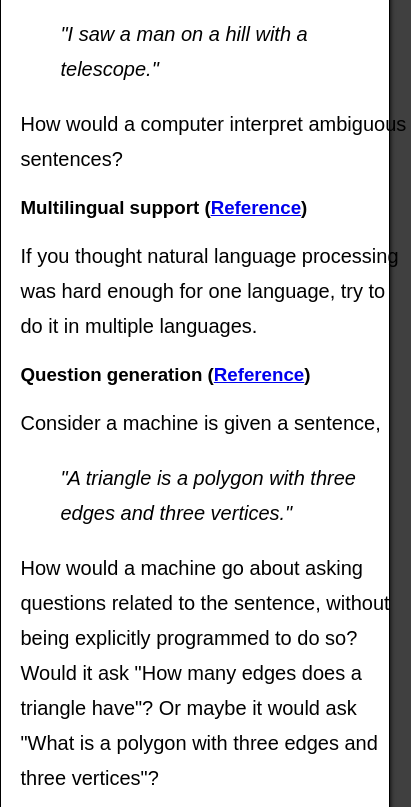
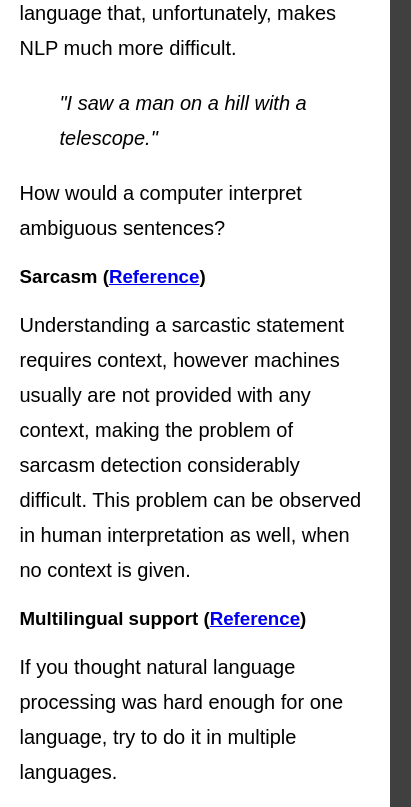
Before and after one commit to airicbear/nlp-podcast, a plain HTML site: page index.html in a window 390 px wide. Shown: the part 851-1658 px from the top of the page, 411 px wide, since content can reach past the window. Drawn offline with Linux system fonts and the light colour scheme.

Commit message:
Add sarcasm

```diff
--- a/css/main.css
+++ b/css/main.css
@@ -56,11 +56,12 @@ p > sup {
 
 @media only screen and (max-width: 1000px) {
   main {
-    width: 100vw;
+    border: none;
+    width: 100%;
   }
 
   main * {
-    max-width: 100vw;
+    max-width: 100%;
   }
 }
 
--- a/index.html
+++ b/index.html
@@ -51,6 +51,11 @@
         <p>Ambiguity is an inherent part of natural language that, unfortunately, makes NLP much more difficult.</p>
         <blockquote>"I saw a man on a hill with a telescope."</blockquote>
         <p>How would a computer interpret ambiguous sentences?</p>
+        <h3>Sarcasm (<a href="http://cs229.stanford.edu/proj2015/044_report.pdf">Reference</a>)</h3>
+        <p>Understanding a sarcastic statement requires context, however machines usually are not provided with any context,
+          making the problem of sarcasm detection considerably difficult. This problem can be observed in human interpretation
+          as well, when no context is given.
+        </p>
         <h3>Multilingual support (<a href="https://arxiv.org/pdf/1702.01101.pdf">Reference</a>)</h3>
         <p>If you thought natural language processing was hard enough for one language, try to do it in multiple languages.</p>
         <h3>Question generation (<a href="http://www.cs.cmu.edu/~ark/mheilman/questions/papers/heilman-question-generation-dissertation.pdf">Reference</a>)</h3>
@@ -130,6 +135,7 @@
           <li><a href="http://www.cs.cmu.edu/~ark/mheilman/questions/papers/heilman-question-generation-dissertation.pdf">http://www.cs.cmu.edu/~ark/mheilman/questions/papers/heilman-question-generation-dissertation.pdf</a></li>
           <li><a href="https://ijpds.org/article/view/381/362">https://ijpds.org/article/view/381/362</a></li>
           <li><a href="https://arxiv.org/pdf/1702.01101.pdf">https://arxiv.org/pdf/1702.01101.pdf</a></li>
+          <li><a href="http://cs229.stanford.edu/proj2015/044_report.pdf">http://cs229.stanford.edu/proj2015/044_report.pdf</a></li>
         </ol>
       </section>
     </article>
```
